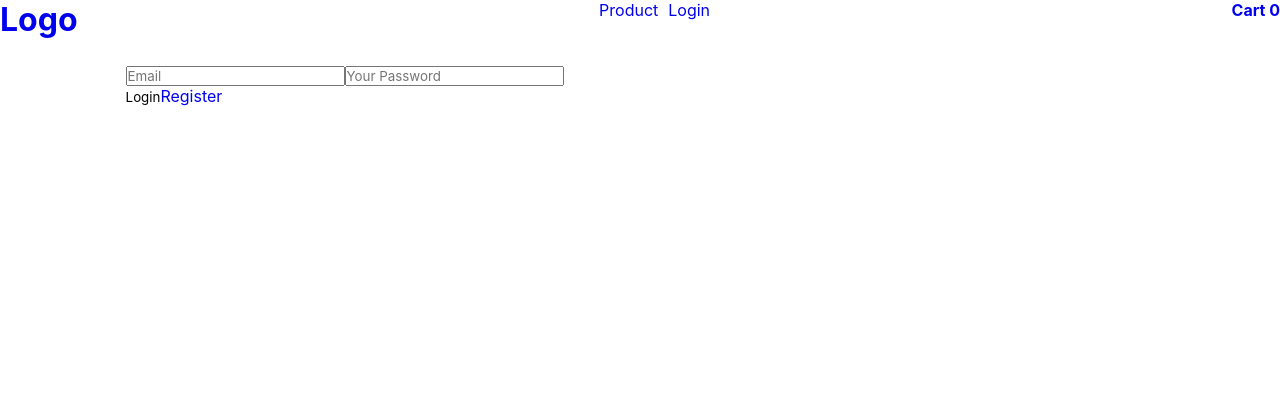
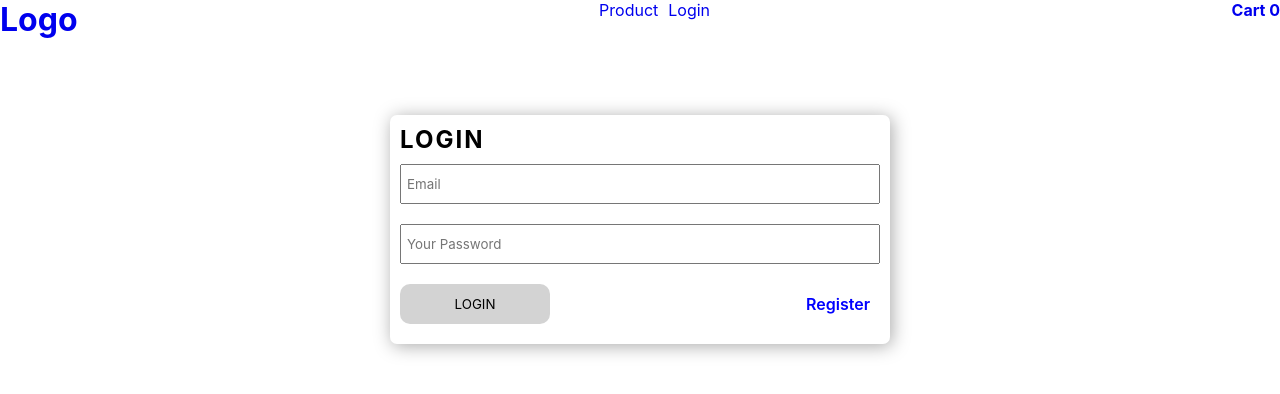
Before and after one commit to sshatil/eShopWorld, a React (Create React App) app in the folder client/: page /login in a window 1280 px wide. Shown: the top 394 px of the page. Built offline with nearby package versions, Linux system fonts and the light colour scheme; no server answers.

Commit message:
style login & register page

```diff
--- a/client/src/components/auth/Login.jsx
+++ b/client/src/components/auth/Login.jsx
@@ -1,6 +1,7 @@
 import axios from 'axios';
 import { useState } from 'react';
 import { Link } from 'react-router-dom';
+import '../../styles/Login.scss';
 
 const Login = () => {
   const [user, setUser] = useState({
@@ -26,12 +27,29 @@ const Login = () => {
   console.log(user);
   return (
     <div className="login">
+      <h2>Login</h2>
       <form onSubmit={handleLogin}>
-        <input type="email" name="email" placeholder="Email" onChange={handleInput} />
-        <input type="password" name="password" placeholder="Your Password" onChange={handleInput} />
-        <div>
-          <button type="submit">Login</button>
-          <Link to="/register">Register</Link>
+        <input
+          className="login__input"
+          type="email"
+          name="email"
+          placeholder="Email"
+          onChange={handleInput}
+        />
+        <input
+          className="login__input"
+          type="password"
+          name="password"
+          placeholder="Your Password"
+          onChange={handleInput}
+        />
+        <div className="login__btn">
+          <button className="login__input" type="submit">
+            Login
+          </button>
+          <Link className="register-link" to="/register">
+            Register
+          </Link>
         </div>
       </form>
     </div>
--- a/client/src/components/auth/Register.jsx
+++ b/client/src/components/auth/Register.jsx
@@ -27,13 +27,36 @@ const Register = () => {
   console.log(user);
   return (
     <div className="login">
+      <h2>Register</h2>
       <form onSubmit={handleRegister}>
-        <input type="text" name="name" placeholder="Your Name" onChange={handleInput} />
-        <input type="email" name="email" placeholder="Email" onChange={handleInput} />
-        <input type="password" name="password" placeholder="Your Password" onChange={handleInput} />
-        <div>
-          <button type="submit">Register</button>
-          <Link to="/login">Login</Link>
+        <input
+          className="login__input"
+          type="text"
+          name="name"
+          placeholder="Your Name"
+          onChange={handleInput}
+        />
+        <input
+          className="login__input"
+          type="email"
+          name="email"
+          placeholder="Email"
+          onChange={handleInput}
+        />
+        <input
+          className="login__input"
+          type="password"
+          name="password"
+          placeholder="Your Password"
+          onChange={handleInput}
+        />
+        <div className="login__btn">
+          <button className="login__input" type="submit">
+            Register
+          </button>
+          <Link className="register-link" to="/login">
+            Login
+          </Link>
         </div>
       </form>
     </div>
--- /dev/null
+++ b/client/src/styles/Login.scss
@@ -0,0 +1,34 @@
+.login {
+  max-width: 500px;
+  border-radius: 7px;
+  padding: 10px;
+  margin: 50px auto;
+  box-shadow: 2px 2px 18px darkgray;
+  h2 {
+    text-transform: uppercase;
+    letter-spacing: 2px;
+  }
+  &__btn {
+    display: flex;
+    justify-content: space-between;
+    align-items: center;
+    button {
+      width: 150px;
+      background: lightgrey;
+      border-radius: 10px;
+      text-transform: uppercase;
+    }
+    .register-link {
+      padding: 0 10px;
+      color: blue;
+      font-weight: 600;
+    }
+  }
+  &__input {
+    width: 100%;
+    height: 40px;
+    margin: 10px 0;
+    padding: 0 5px;
+    outline: gray;
+  }
+}
```
